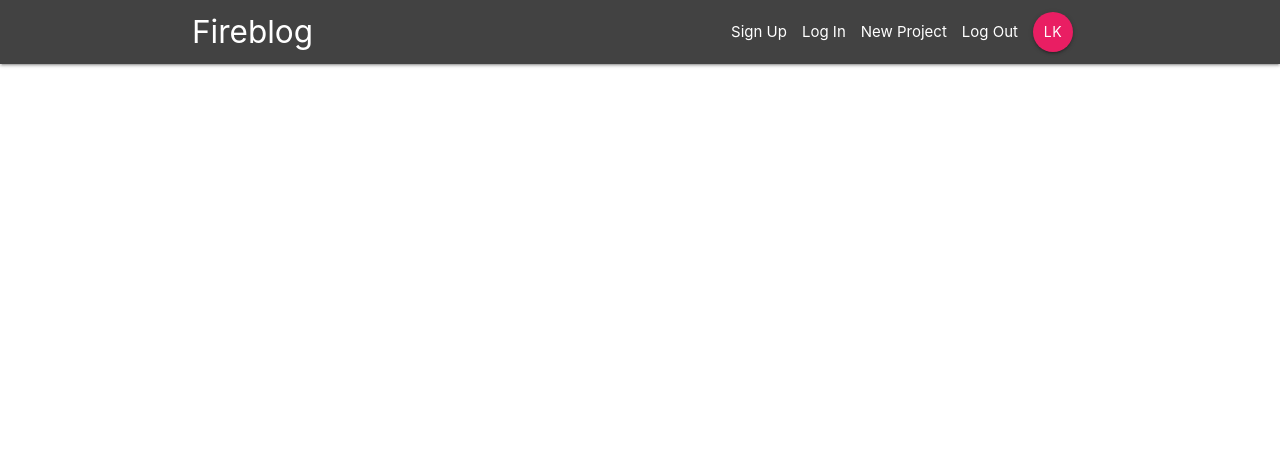
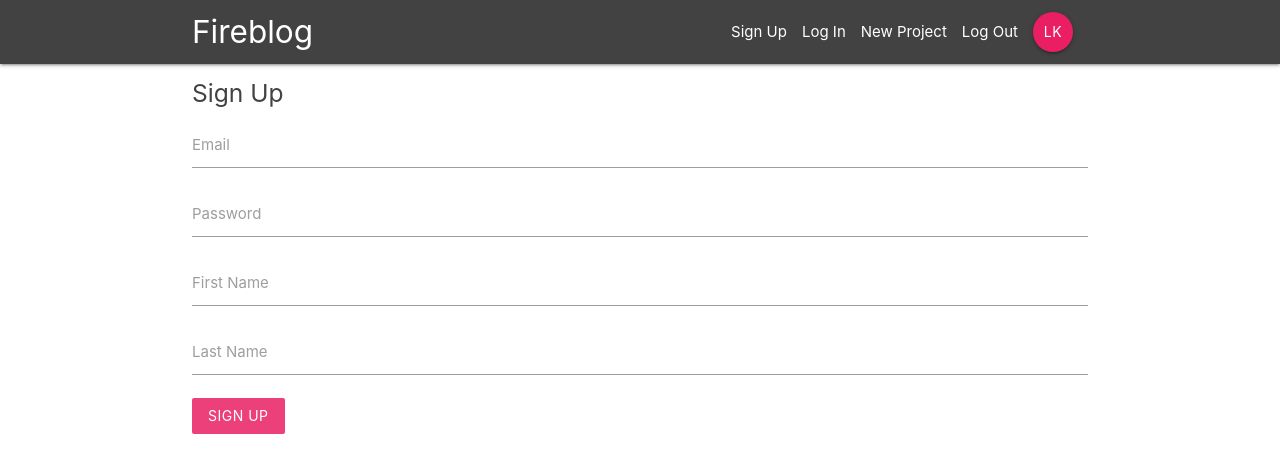
Before and after one commit to csipsz/react-fireblog, a React (Create React App) app: page /signup in a window 1280 px wide. Shown: the top 472 px of the page. Built offline with nearby package versions, Linux system fonts and the light colour scheme.

Commit message:
added signUp and SignIn forms

```diff
--- a/public/index.html
+++ b/public/index.html
@@ -43,5 +43,7 @@
       To begin the development, run `npm start` or `yarn start`.
       To create a production bundle, use `npm run build` or `yarn build`.
     -->
+    <script src="https://cdnjs.cloudflare.com/ajax/libs/materialize/1.0.0/js/materialize.min.js"></script>
+
   </body>
 </html>
--- a/src/App.js
+++ b/src/App.js
@@ -3,6 +3,9 @@
 import Navbar from './components/layout/Navbar'
 import DashBoard from './components/dashboard/Dashboard'
 import ProjectDetails from './components/projects/ProjectDetails'
+import SignIn from './components/auth/SignIn'
+import SignUp from './components/auth/SignUp'
+
 
 function App() {
   return (
@@ -12,6 +15,8 @@
         <Switch>
           <Route exact path="/" component={DashBoard}/>
           <Route path="/project/:id" component={ProjectDetails}/>
+          <Route path='/signin' component={SignIn} />
+          <Route path='/signup' component={SignUp} />
         </Switch>
       </div>
     </BrowserRouter>
--- a/src/components/auth/SignIn.js
+++ b/src/components/auth/SignIn.js
@@ -0,0 +1,39 @@
+import React, { Component } from 'react'
+
+class SignIn extends Component {
+  state = {
+    email: '',
+    password: ''
+  }
+  handleChange = (e) => {
+    this.setState({
+      [e.target.id]: e.target.value
+    })
+  }
+  handleSubmit = (e) => {
+    e.preventDefault();
+    console.log(this.state);
+  }
+  render() {
+    return (
+      <div className="container">
+        <form className="white" onSubmit={this.handleSubmit}>
+          <h5 className="grey-text text-darken-3">Sign In</h5>
+          <div className="input-field">
+            <label htmlFor="email">Email</label>
+            <input type="email" id='email' onChange={this.handleChange} />
+          </div>
+          <div className="input-field">
+            <label htmlFor="password">Password</label>
+            <input type="password" id='password' onChange={this.handleChange} />
+          </div>
+          <div className="input-field">
+            <button className="btn pink lighten-1 z-depth-0">Login</button>
+          </div>
+        </form>
+      </div>
+    )
+  }
+}
+
+export default SignIn
--- a/src/components/auth/SignUp.js
+++ b/src/components/auth/SignUp.js
@@ -0,0 +1,49 @@
+import React, { Component } from 'react'
+
+class SignUp extends Component {
+  state = {
+    email: '',
+    password: '',
+    firstName: '',
+    lastName: '',
+  }
+  handleChange = (e) => {
+    this.setState({
+      [e.target.id]: e.target.value
+    })
+  }
+  handleSubmit = (e) => {
+    e.preventDefault();
+    console.log(this.state);
+  }
+  render() {
+    return (
+      <div className="container">
+        <form className="white" onSubmit={this.handleSubmit}>
+          <h5 className="grey-text text-darken-3">Sign Up</h5>
+          <div className="input-field">
+            <label htmlFor="email">Email</label>
+            <input type="email" id='email' onChange={this.handleChange} />
+          </div>
+          <div className="input-field">
+            <label htmlFor="password">Password</label>
+            <input type="password" id='password' onChange={this.handleChange} />
+          </div>
+          <div className="input-field">
+            <label htmlFor="firstName">First Name</label>
+            <input type="text" id='firstName' onChange={this.handleChange} />
+          </div>
+          <div className="input-field">
+            <label htmlFor="lastName">Last Name</label>
+            <input type="text" id='lastName' onChange={this.handleChange} />
+          </div>
+          <div className="input-field">
+            <button className="btn pink lighten-1 z-depth-0">Sign Up</button>
+          </div>
+        </form>
+      </div>
+    )
+  }
+}
+
+export default SignUp
--- a/src/components/projects/ProjectDetails.js
+++ b/src/components/projects/ProjectDetails.js
@@ -6,7 +6,7 @@
         <div className="container section project-details">
             <div className="card z-depth-0">
                 <div className="card-content">
-    <span className="card-title">Project title - {id}</span>
+                    <span className="card-title">Project title - {id}</span>
                     <p>lorem </p>
                 </div>
                 <div className="card-action grey lighten-4 grey-text">
```
